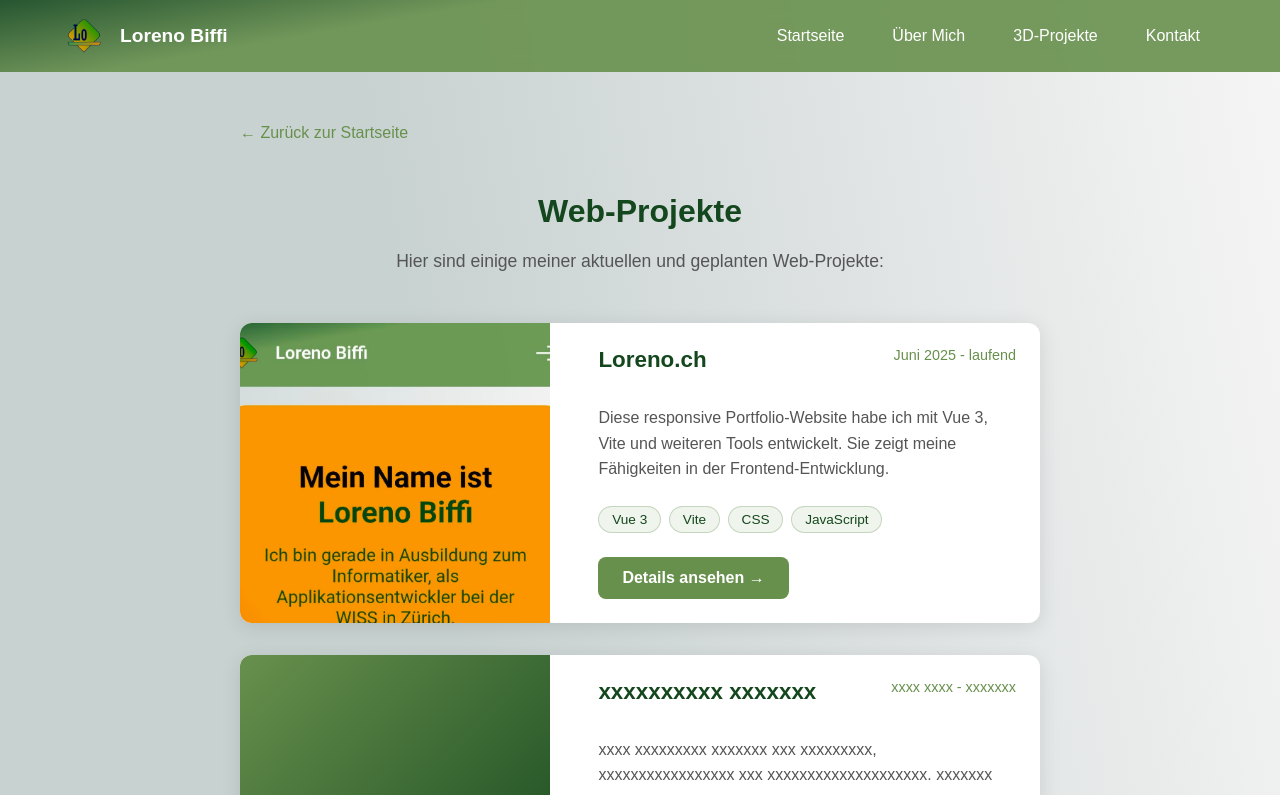
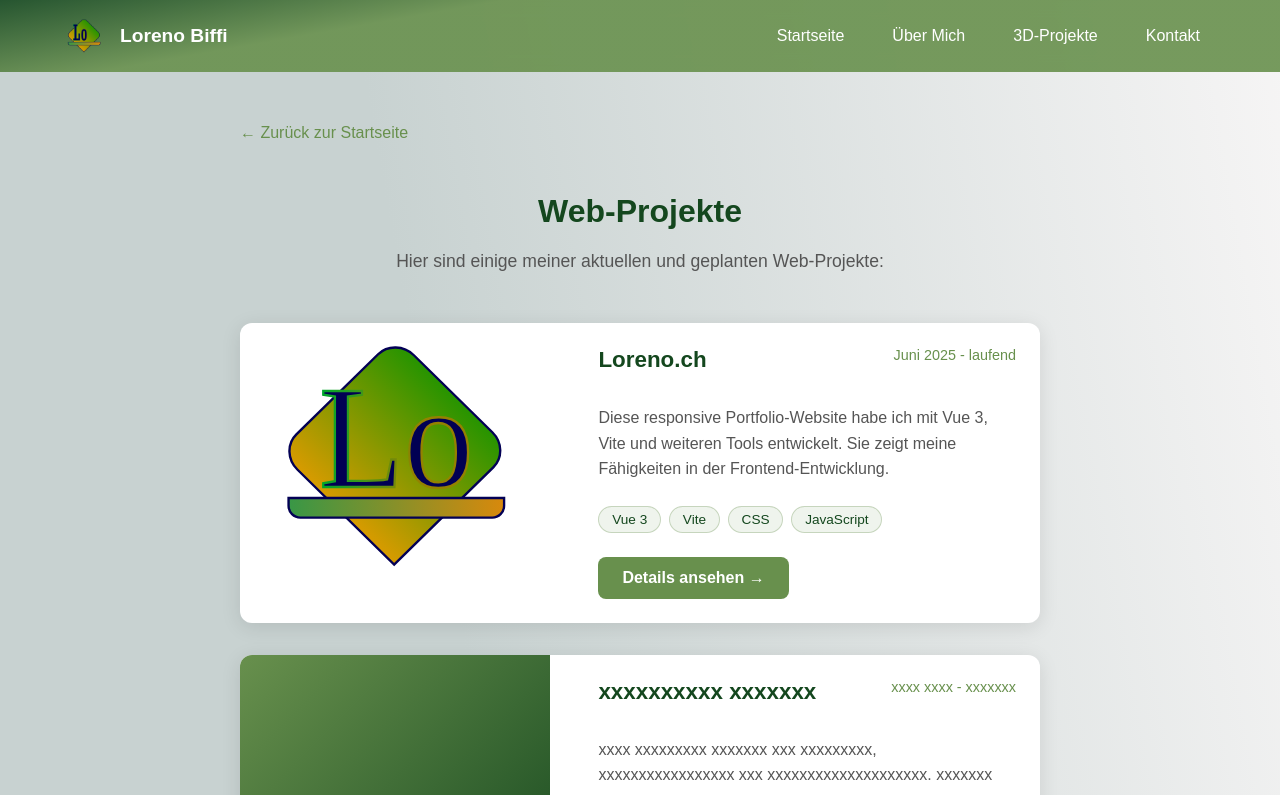
Before and after one commit to LorenoWiss/LorenoBiffiWebseite, a Vue app in the folder Bewerbungswebseite/: page /web-projekte in a window 1280 px wide. Shown: the top 795 px of the page. Built offline with nearby package versions, Linux system fonts and the light colour scheme.

Commit message:
Thumbnail update

```diff
--- a/Bewerbungswebseite/src/components/WebProjekte.vue
+++ b/Bewerbungswebseite/src/components/WebProjekte.vue
@@ -8,7 +8,12 @@
       <div class="projects-grid">
         <div v-for="project in projects" :key="project.id" class="project-card">
           <div class="project-image">
-            <img v-if="project.image" :src="project.image" :alt="project.title" class="project-thumbnail">
+            <img
+              v-if="project.image"
+              :src="project.image"
+              :alt="project.title"
+              class="project-logo"
+            />
             <div v-else class="placeholder-image">
               <span class="placeholder-text">{{ project.title }}</span>
             </div>
@@ -48,7 +53,7 @@
 </template>
 
 <script>
-import portfolioThumbnail from '@/assets/portfolio_tn.jpg'
+import portfolioLogo from '@/assets/logo.svg'
 
 export default {
   name: 'WebProjekte',
@@ -70,7 +75,7 @@ export default {
           tags: ['Vue 3', 'Vite', 'CSS', 'JavaScript'],
           status: 'available',
           link: 'https://loreno.ch',
-          image: portfolioThumbnail
+          image: portfolioLogo,
         },
         {
           id: 2,
```
